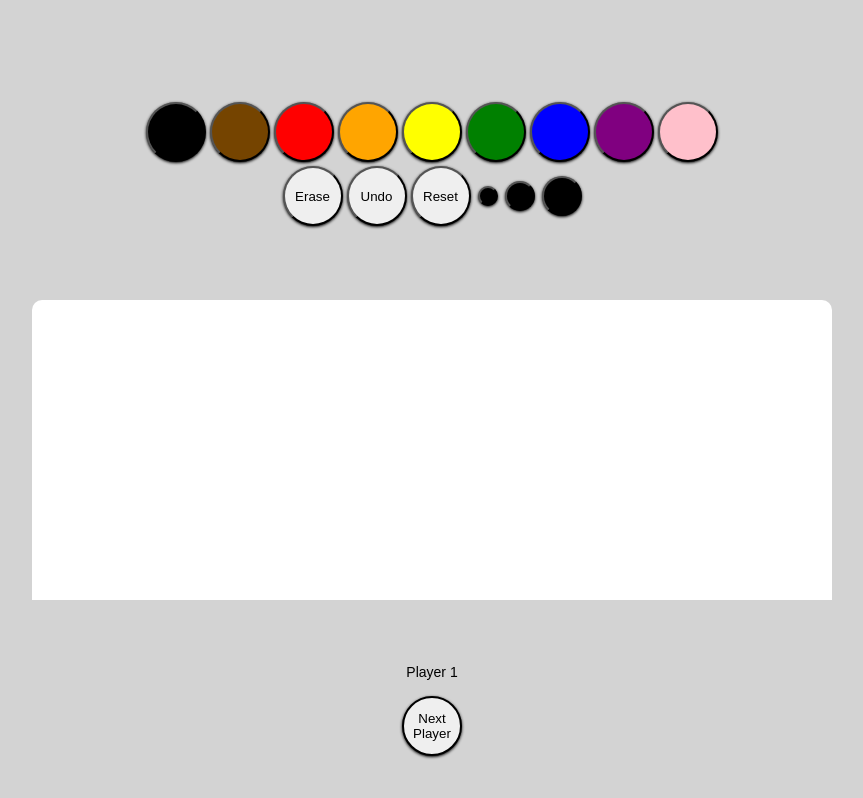
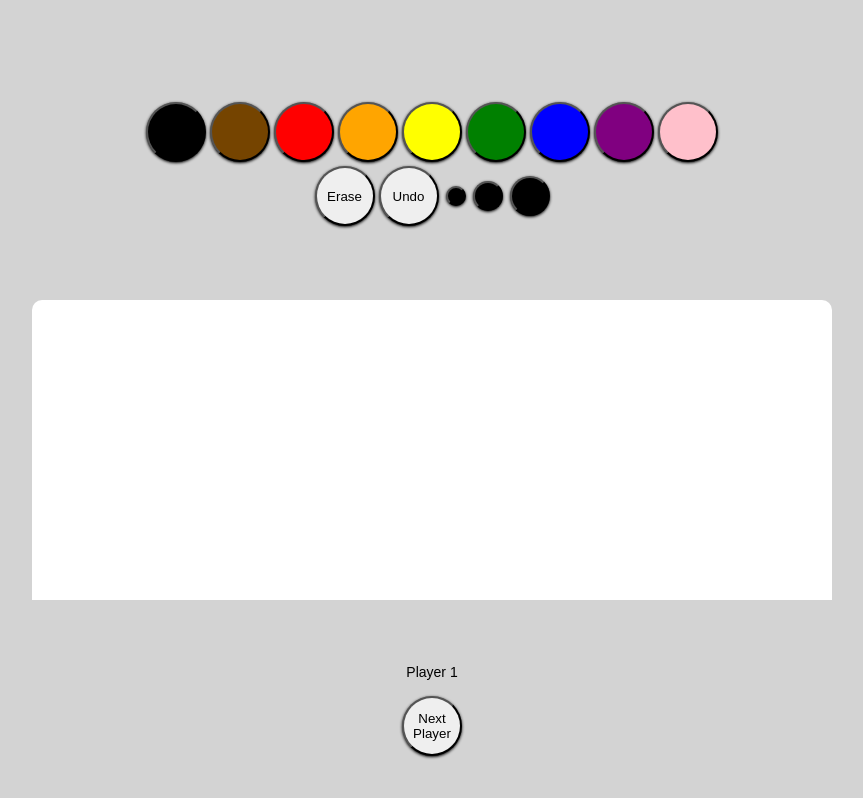
Before and after one commit to elizasohn/exquisite-corpse, a React (Create React App) app: page / in a window 1280 px wide. Shown: the top 798 px of the page, without its empty margins (208-1071 px from the left). Built offline with nearby package versions, Linux system fonts and the light colour scheme.

Commit message:
remove reset button

```diff
--- a/src/App.css
+++ b/src/App.css
@@ -138,5 +138,4 @@ button {
 }
 
 .footerButton {
-  border: 2px solid black;
 }
--- a/src/App.js
+++ b/src/App.js
@@ -273,7 +273,7 @@ class App extends React.Component {
           <div className="tools">
             <button onClick={() => this.handleColorChange("white")}>Erase</button>
             <button onClick={() => this.undoLine()}>Undo</button>
-            <button onClick={() => this.reset()}>Reset</button>
+            {/* <button onClick={() => this.reset()}>Reset</button> */}
             <button className="sm" onClick={() => this.handleStrokeChange(8)}>.</button>
             <button className="md" onClick={() => this.handleStrokeChange(16)}>.</button>
             <button className="lg" onClick={() => this.handleStrokeChange(32)}>.</button>
```
Also changed, not shown: src/components/Header.jsx (added).
